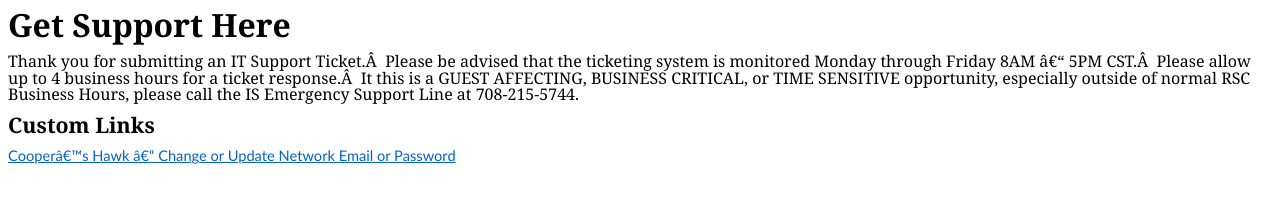
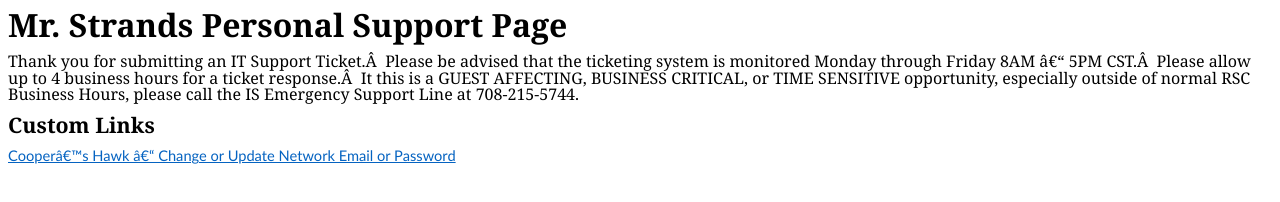
Before and after one commit to cwoods24/cwoods24.github.io, a plain HTML site: page index.html in a window 1280 px wide. Drawn offline with Linux system fonts and the light colour scheme.

Commit message:
Update index.html

```diff
--- a/index.html
+++ b/index.html
@@ -9,7 +9,7 @@ xmlns="http://www.w3.org/TR/REC-html40">
 <meta name=ProgId content=Word.Document>
 <meta name=Generator content="Microsoft Word 15">
 <meta name=Originator content="Microsoft Word 15">
-<link rel=File-List href="getsupport_files/filelist.xml">
+<link rel=File-List href="get_files/filelist.xml">
 <!--[if gte mso 9]><xml>
  <o:DocumentProperties>
   <o:Author>Chad Woods</o:Author>
@@ -797,8 +797,8 @@ div.WordSection1
 <div class=WordSection1>
 
 <p class=MsoNormal><b style='mso-bidi-font-weight:normal'><span
-style='font-size:24.0pt;line-height:106%;font-family:"Cambria",serif'>Get
-Support Here<o:p></o:p></span></b></p>
+style='font-size:24.0pt;line-height:106%;font-family:"Cambria",serif'>Mr. Strands Personal
+Support Page<o:p></o:p></span></b></p>
 
 <p class=MsoNormal><span style='font-size:12.0pt;line-height:106%;font-family:
 "Cambria",serif;mso-bidi-font-family:Arial'>Thank you for submitting an IT
```
